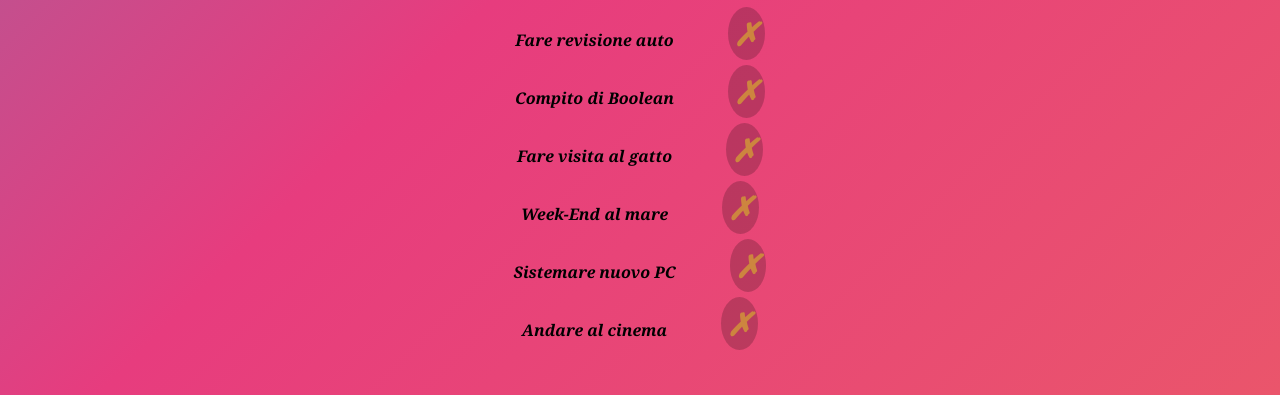
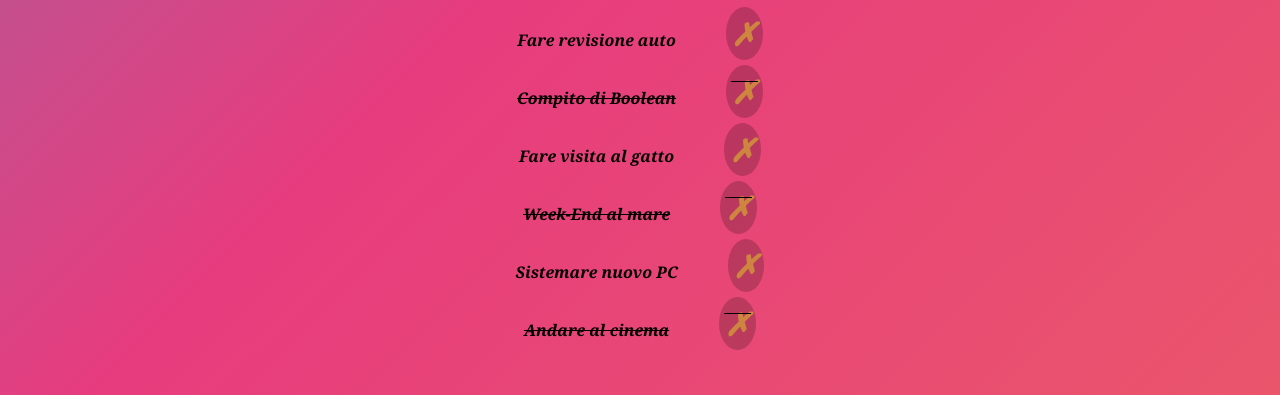
Before and after one commit to GiuseppeLanucara/vue-todolist, a plain HTML site: page index.html in a window 1280 px wide. Shown: the part 302-697 px from the top of the page. Drawn offline with nearby package versions, Linux system fonts and the light colour scheme.

Commit message:
aggiunto testo sbarrato

```diff
--- a/index.html
+++ b/index.html
@@ -21,12 +21,11 @@
             <main>
                 <div class="input">
                     <label for="newToDo"></label>
-                    <input type="text" id="newToDo" v-model="newTodo" @keyup.enter="addTodo"  v-model.trim="newTodo">
+                    <input type="text" id="newToDo" v-model="newTodo" @keyup.enter="addTodo" v-model.trim="newTodo">
                     <button @click="addTodo">Aggiungi</button>
                 </div>
-
                 <ul>
-                    <li v-for="(todo, index) in todos">{{todo.text}} <span @click="removeTodo(index)">&cross;</span></li>
+                    <li v-for="(todo, index) in todos" :class="{'text': todo.done}">{{todo.text}}<span @click="removeTodo(index)">&cross;</span></li>
                 </ul>
             </main>
         </div>
```
